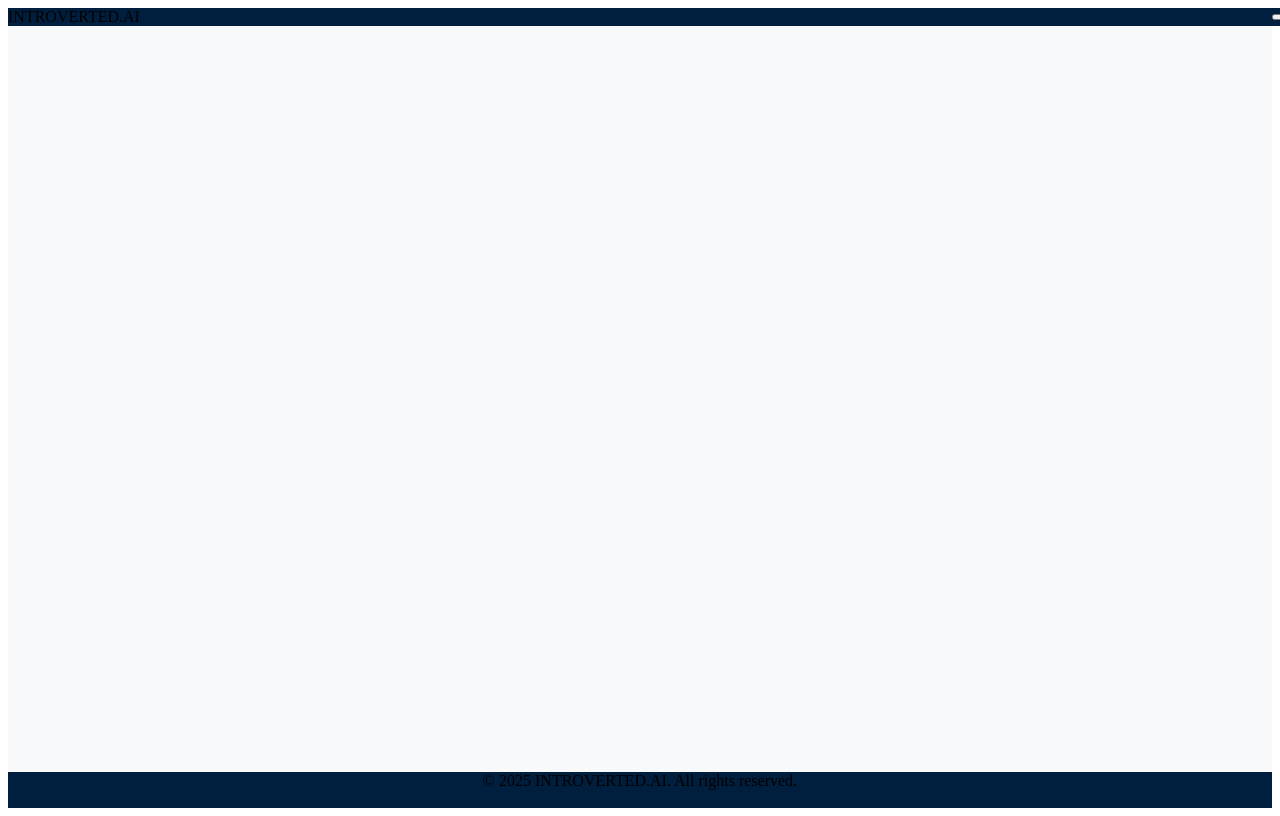
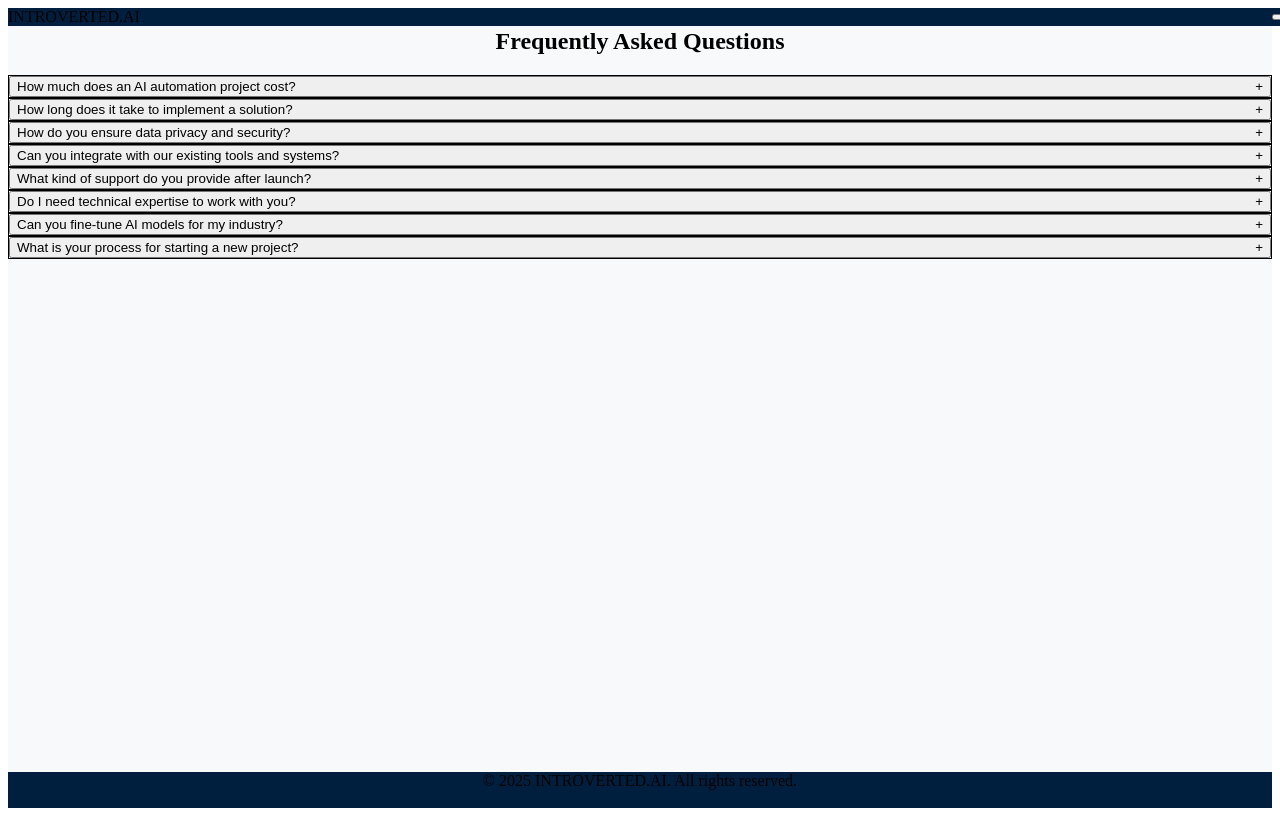
Before and after one commit to Chandan72/Introverted.ai-website, a React (Vite) app: page /faq in a window 1280 px wide. Built offline with nearby package versions, Linux system fonts and the light colour scheme.

Commit message:
add FAQ page with common agency question

```diff
--- a/src/App.tsx
+++ b/src/App.tsx
@@ -7,6 +7,7 @@ import Portfolio from "./pages/Portfolio";
 import Pricing from "./pages/Pricing";
 import About from "./pages/About";
 import Contact from "./pages/Contact";
+import FAQ from "./pages/FAQ";
 
 const App: React.FC = () => {
   return (
@@ -18,6 +19,7 @@ const App: React.FC = () => {
         <Route path="/pricing" element={<Pricing />} />
         <Route path="/about" element={<About />} />
         <Route path="/contact" element={<Contact />} />
+        <Route path="/faq" element={<FAQ />} />
       </Routes>
     </Layout>
   );
--- a/src/components/NavBar.tsx
+++ b/src/components/NavBar.tsx
@@ -7,8 +7,8 @@ const menuItems = [
   { name: "Portfolio", to: "/portfolio" },
   { name: "Pricing", to: "/pricing" },
   { name: "About", to: "/about" },
-  { name: "Contact", to: "/contact" }, // Changed from '#' to '/contact'
-  { name: "FAQ", to: "#" },
+  { name: "Contact", to: "/contact" },
+  { name: "FAQ", to: "/faq" }, // Changed from '#' to '/faq'
 ];
 
 const NavBar: React.FC = () => {
--- /dev/null
+++ b/src/pages/FAQ.tsx
@@ -0,0 +1,79 @@
+import React, { useState } from "react";
+
+const faqs = [
+  {
+    question: "How much does an AI automation project cost?",
+    answer:
+      "Pricing depends on project scope, complexity, and required integrations. We offer transparent packages and custom quotes after an initial consultation.",
+  },
+  {
+    question: "How long does it take to implement a solution?",
+    answer:
+      "Most projects take 2–8 weeks from ideation to deployment, depending on requirements and client feedback cycles.",
+  },
+  {
+    question: "How do you ensure data privacy and security?",
+    answer:
+      "We follow industry best practices for data handling, encryption, and compliance. Your data is never shared and is protected at every stage.",
+  },
+  {
+    question: "Can you integrate with our existing tools and systems?",
+    answer:
+      "Yes! We specialize in seamless integration with CRMs, ERPs, chat platforms, and other business software.",
+  },
+  {
+    question: "What kind of support do you provide after launch?",
+    answer:
+      "We offer ongoing support, monitoring, and optimization packages to ensure your AI solution continues to deliver value.",
+  },
+  {
+    question: "Do I need technical expertise to work with you?",
+    answer:
+      "No technical background is required. We guide you through every step and handle all technical details for you.",
+  },
+  {
+    question: "Can you fine-tune AI models for my industry?",
+    answer:
+      "Absolutely. We specialize in domain-specific LLM fine-tuning and custom AI solutions for unique business needs.",
+  },
+  {
+    question: "What is your process for starting a new project?",
+    answer:
+      "We begin with a discovery call, followed by needs assessment, proposal, development, and deployment. Our onboarding is smooth and transparent.",
+  },
+];
+
+const FAQ: React.FC = () => {
+  const [openIndex, setOpenIndex] = useState<number | null>(null);
+
+  const toggle = (idx: number) => {
+    setOpenIndex(openIndex === idx ? null : idx);
+  };
+
+  return (
+    <div className="max-w-3xl mx-auto py-12 px-4 md:px-0">
+      <h2 className="text-3xl font-bold text-center mb-8 text-gray-800">Frequently Asked Questions</h2>
+      <div className="space-y-4">
+        {faqs.map((faq, idx) => (
+          <div key={faq.question} className="border border-gray-200 rounded-lg bg-white shadow-sm">
+            <button
+              className="w-full text-left px-6 py-4 focus:outline-none flex justify-between items-center"
+              onClick={() => toggle(idx)}
+              aria-expanded={openIndex === idx}
+            >
+              <span className="font-medium text-gray-900">{faq.question}</span>
+              <span className="ml-4 text-blue-600">{openIndex === idx ? "-" : "+"}</span>
+            </button>
+            {openIndex === idx && (
+              <div className="px-6 pb-4 text-gray-700 animate-fade-in">
+                {faq.answer}
+              </div>
+            )}
+          </div>
+        ))}
+      </div>
+    </div>
+  );
+};
+
+export default FAQ;
```
